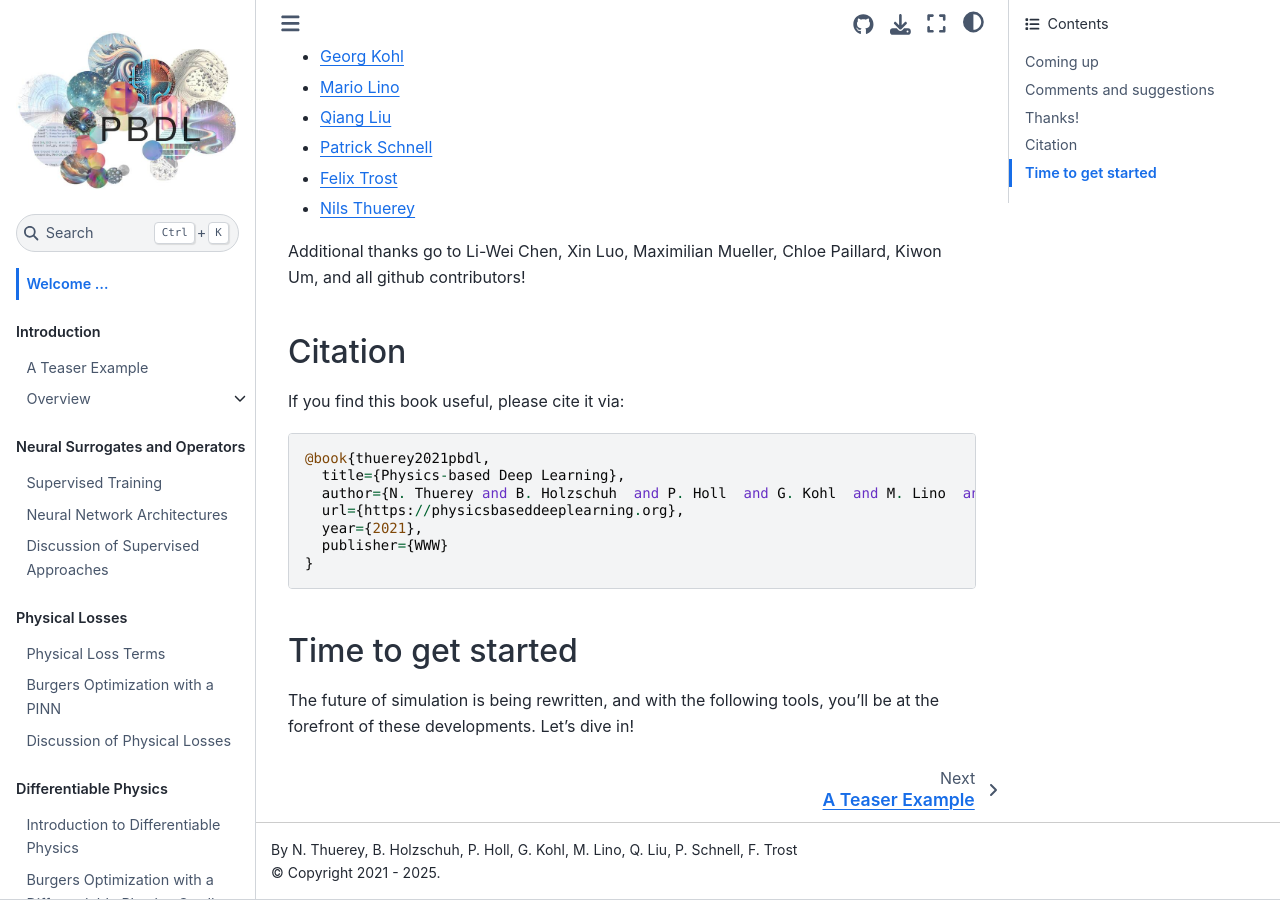
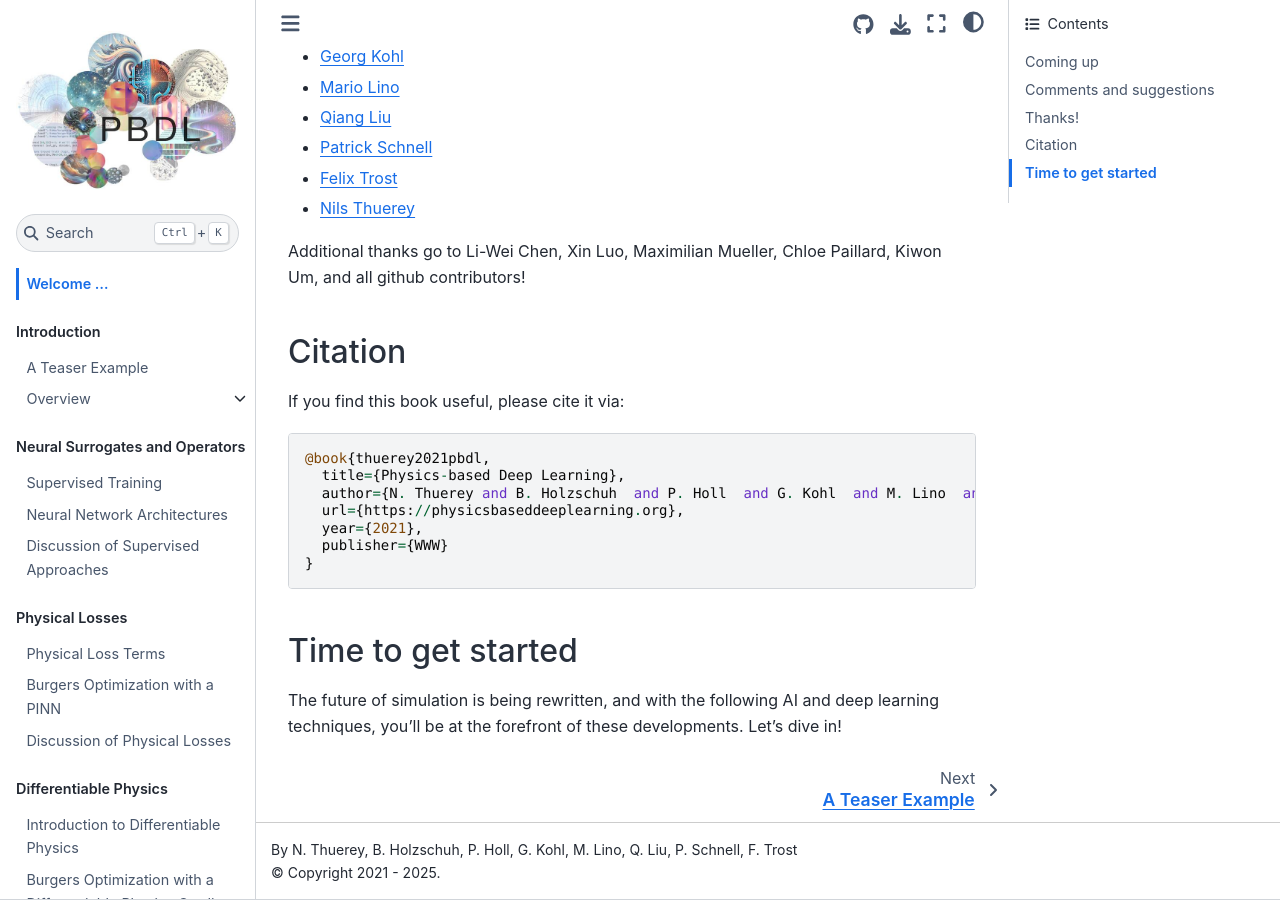
Before and after one commit to tum-pbs/pbdl-book, a Jupyter Book: the page built from intro.md, in a window 1280 px wide and 900 px high, scrolled down 2787 px. Built offline with Jupyter Book 1.0.4 settings and Sphinx 7.4.7 and the Sphinx Book theme 1.1.4, drawn with Linux system fonts in a browser that asks for light colours; pages that are not in the unit, such as notebooks, are missing from menus.

Commit message:
smaller tweaks

```diff
--- a/intro.md
+++ b/intro.md
@@ -110,4 +110,4 @@ If you find this book useful, please cite it via:
 
 ## Time to get started
 
-The future of simulation is being rewritten, and with the following tools, you’ll be at the forefront of these developments. Let’s dive in!
+The future of simulation is being rewritten, and with the following AI and deep learning techniques, you’ll be at the forefront of these developments. Let’s dive in!
--- a/references.bib
+++ b/references.bib
@@ -130,7 +130,7 @@
 @inproceedings{list2022piso,
 	  title={Learned Turbulence Modelling with Differentiable Fluid Solvers},
 	  author={Bjoern List and Liwei Chen and Nils Thuerey},
-	  booktitle={arXiv:2202.06988},
+      booktitle={Journal of Fluid Mechanics (929/25)},
 	  year={2022},
 	  url={https://ge.in.tum.de/publications/},
 }
```
Also changed, not shown: probmodels-flowmatching.ipynb.
